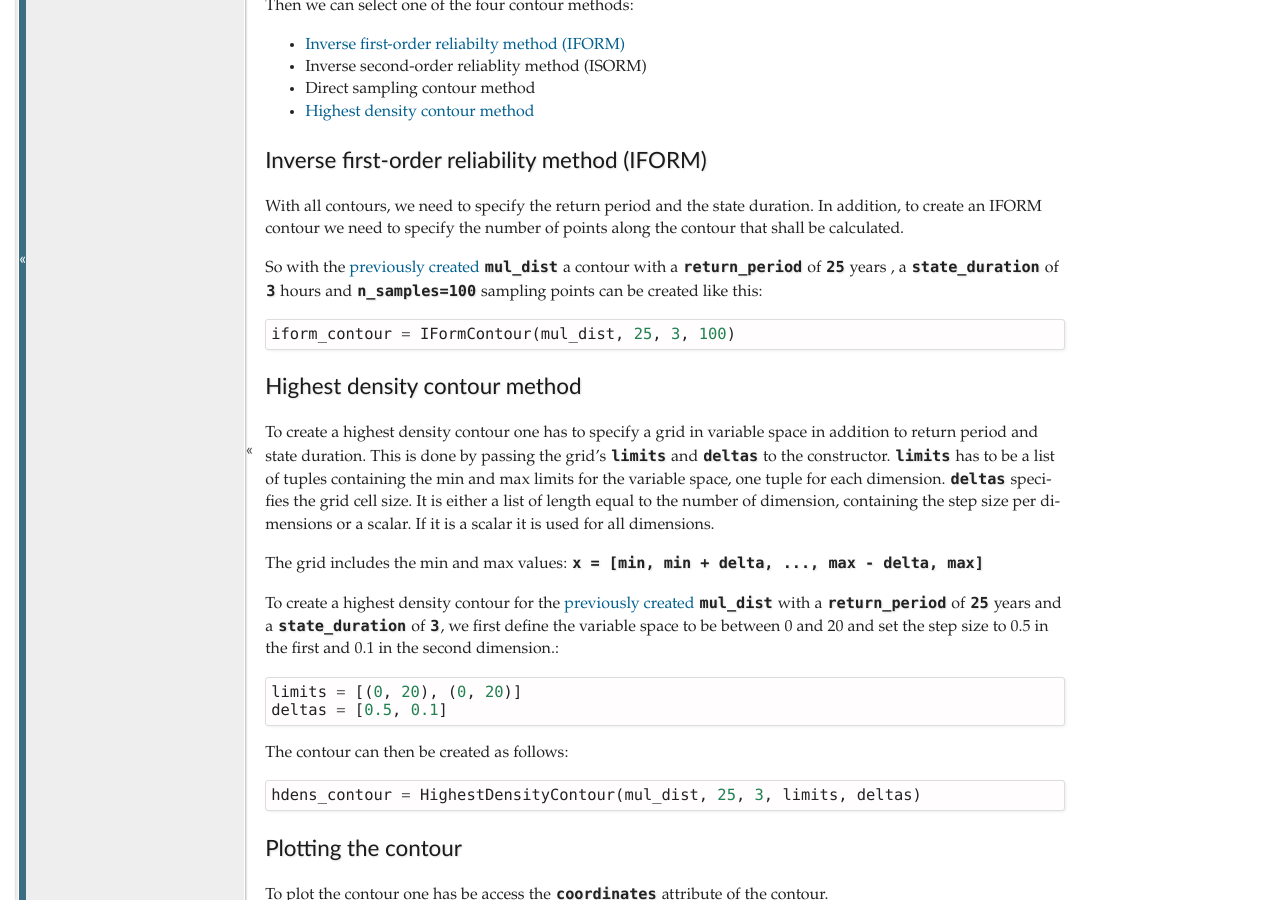
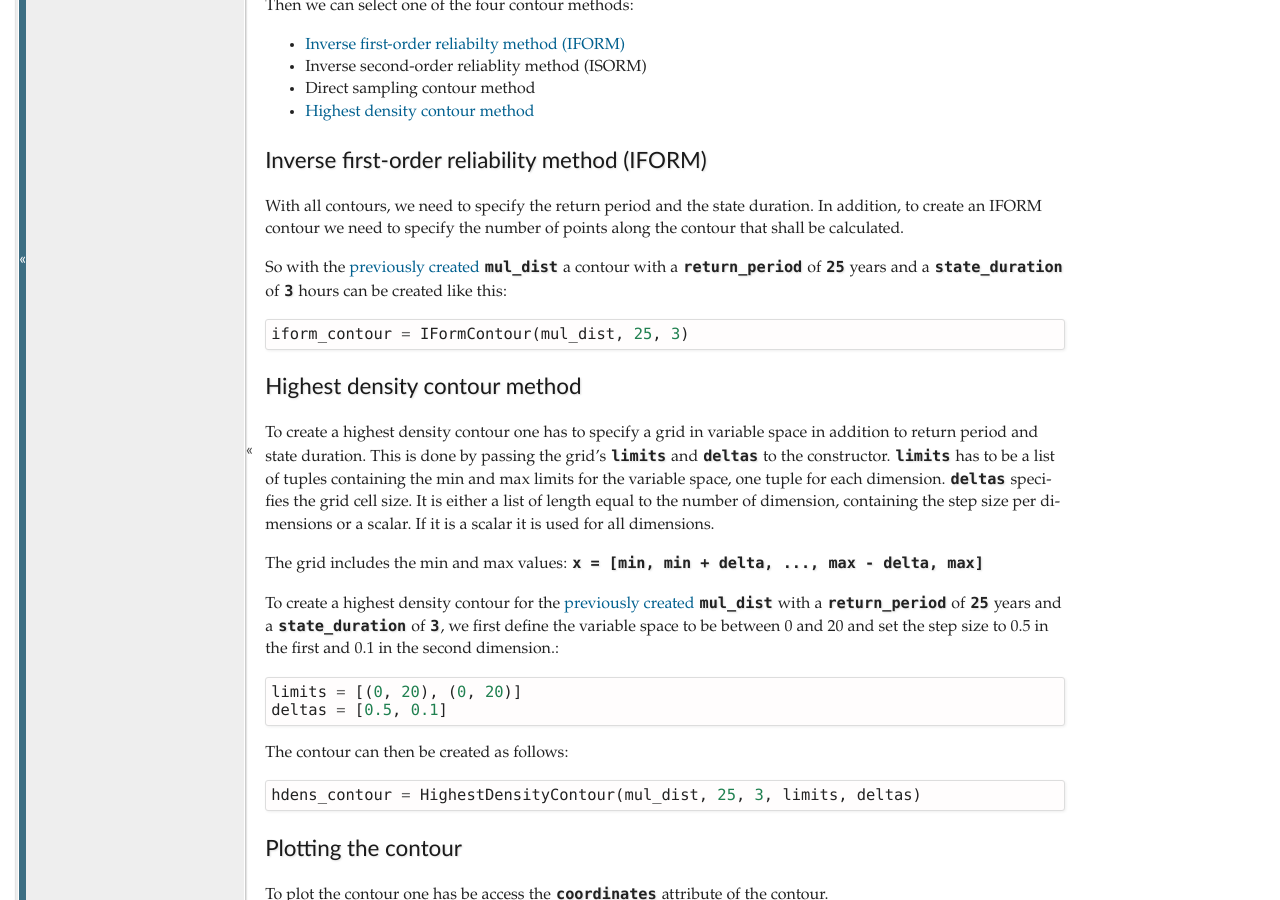
Before and after one commit to virocon-organization/virocon, a Sphinx documentation site: the page built from docs/jointdistribution_and_contours.rst, in a window 1280 px wide and 900 px high, scrolled down 3869 px. Built offline with Sphinx 7.4.7, drawn with Linux system fonts in a browser that asks for light colours.

Commit message:
Change standard number of points on contour to 180, simplify examples.

```diff
--- a/docs/example.rst
+++ b/docs/example.rst
@@ -38,7 +38,7 @@
     # Compute an IFORM contour with a return period of 50 years.
     tr = 50 # Return period in years.
     ts = 1 # Sea state duration in hours.
-    contour = IFormContour(fitted_distribution, tr, ts, 200)
+    contour = IFormContour(fitted_distribution, tr, ts)
 
     # Plot the data and the contour.
     fig = plt.figure()
--- a/docs/jointdistribution_and_contours.rst
+++ b/docs/jointdistribution_and_contours.rst
@@ -241,11 +241,10 @@
 along the contour that shall be calculated.
 
 So with the :ref:`previously created <bundle-multvar-dist>` ``mul_dist`` a
-contour with a ``return_period`` of ``25`` years , a
-``state_duration`` of ``3`` hours and ``n_samples=100`` sampling points can
-be created like this::
+contour with a ``return_period`` of ``25`` years  and  a
+``state_duration`` of ``3`` hours can be created like this::
 
-    iform_contour = IFormContour(mul_dist, 25, 3, 100)
+    iform_contour = IFormContour(mul_dist, 25, 3)
 
 
 .. _hdc:
```
Also changed, not shown: 3 other files.
